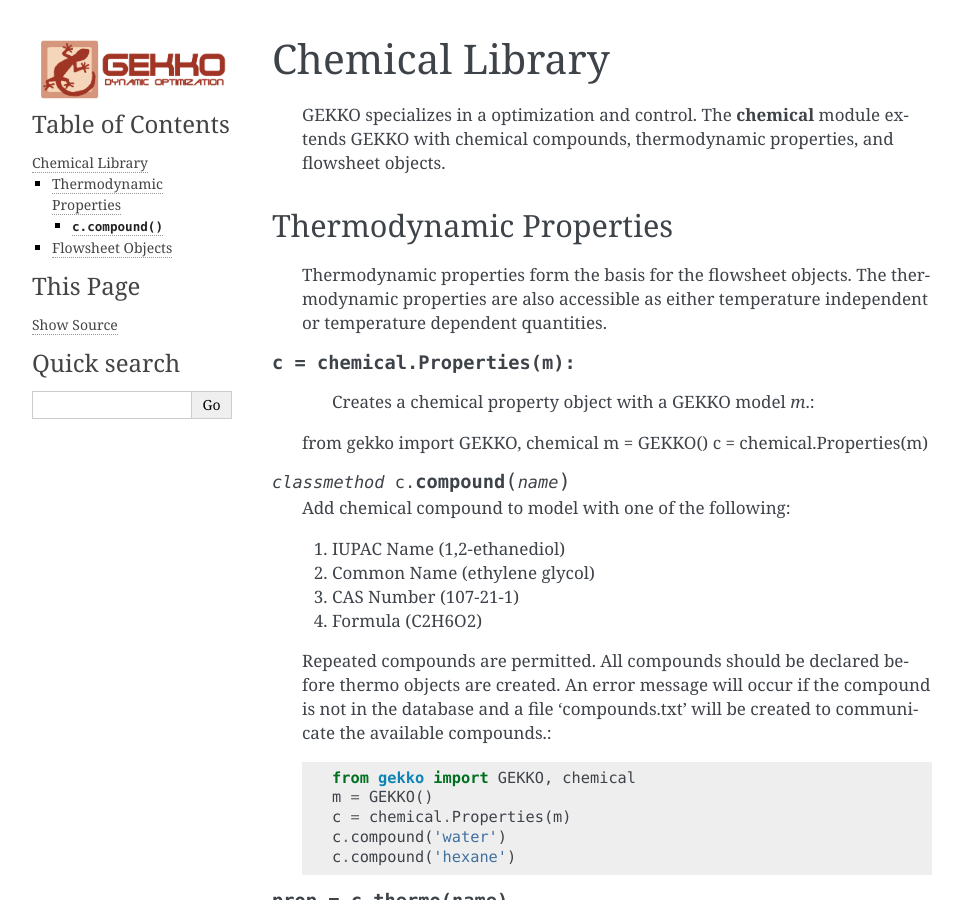
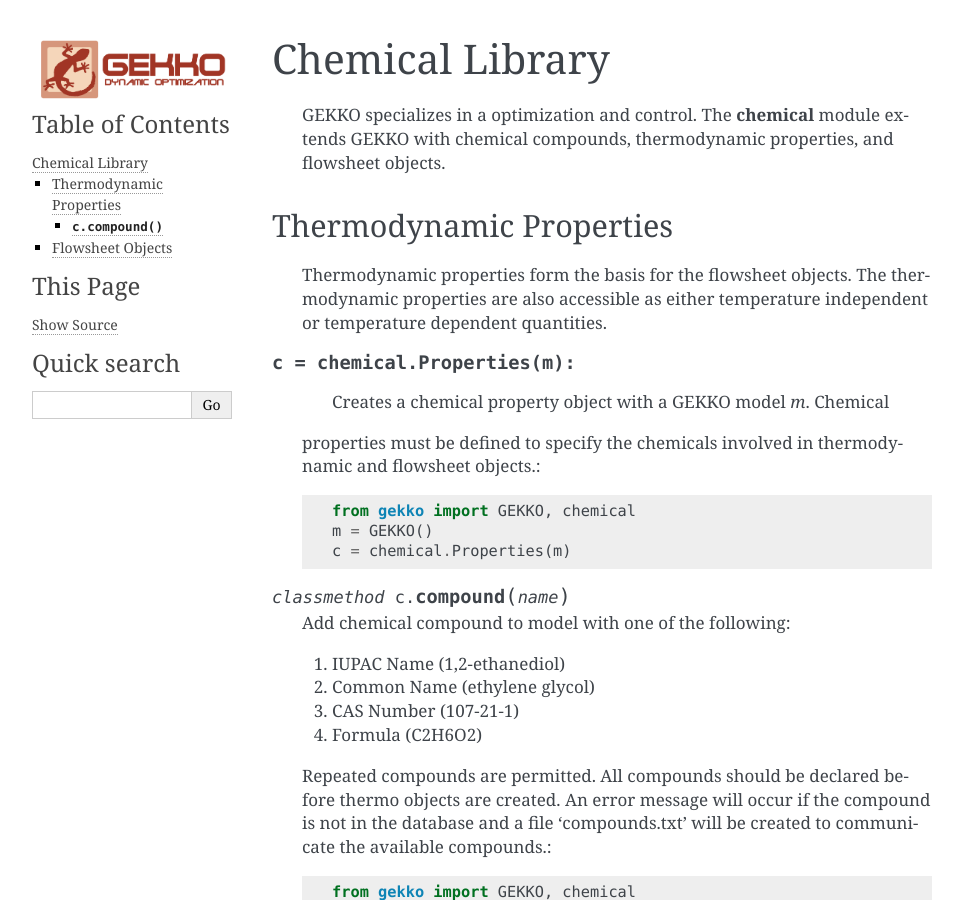
Before and after one commit to BYU-PRISM/GEKKO, a Sphinx documentation site: the page built from docs/chemical.rst, in a window 1280 px wide and 900 px high. Shown: the whole window, without its empty margins (148-1111 px from the left). Built offline with Sphinx 7.4.7, drawn with Linux system fonts in a browser that asks for light colours.

Commit message:
Chemical documentation update

```diff
--- a/docs/chemical.rst
+++ b/docs/chemical.rst
@@ -18,7 +18,9 @@
 
 .. py:class::	c = chemical.Properties(m):
 
-	Creates a chemical property object with a GEKKO model `m`.::
+	Creates a chemical property object with a GEKKO model `m`. Chemical
+   properties must be defined to specify the chemicals involved in
+   thermodynamic and flowsheet objects.::
 
        from gekko import GEKKO, chemical
        m = GEKKO()
```
